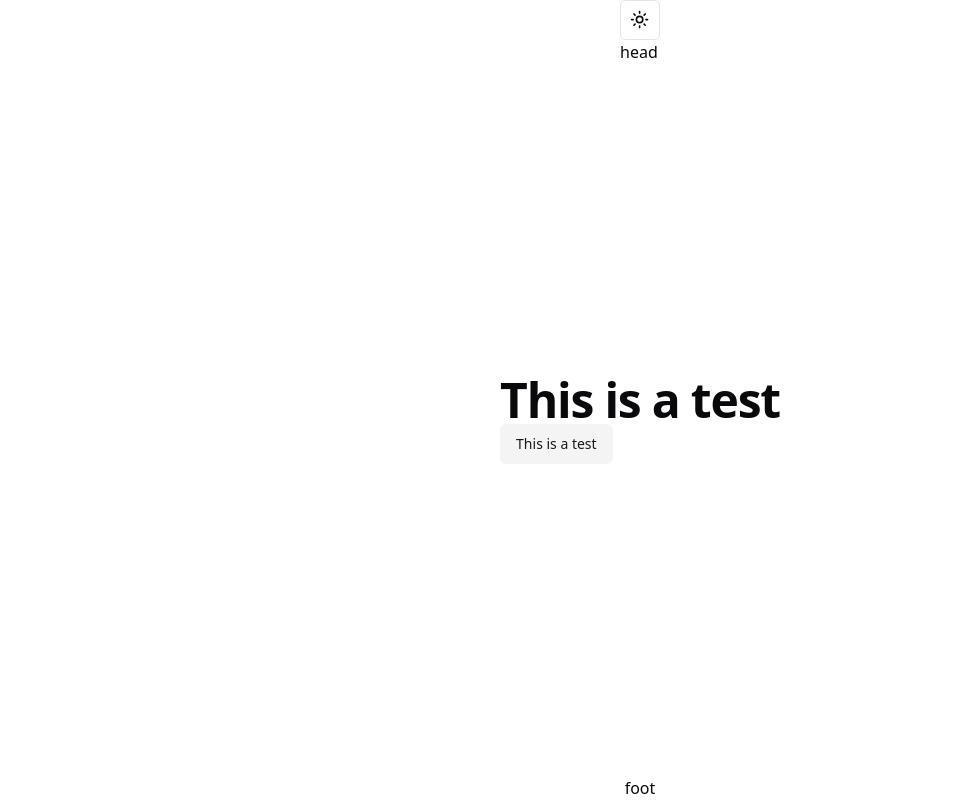
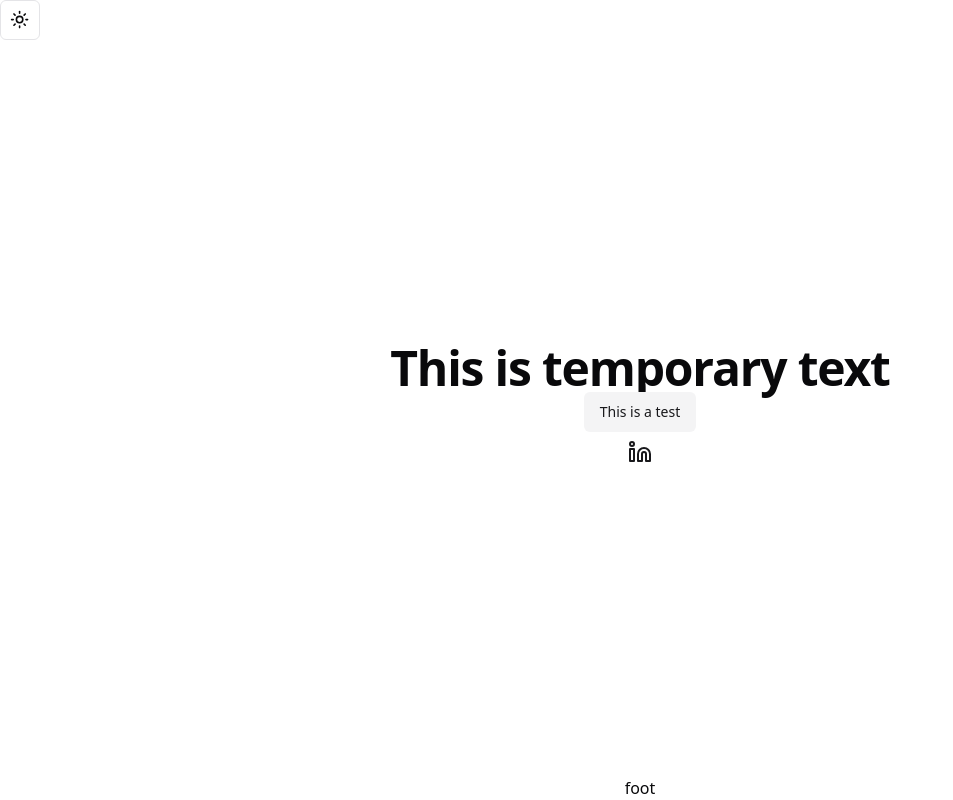
Before and after one commit to Old-Lai/personal-profile, a React (Vite) app: page / in a window 1280 px wide. Shown: the whole page, without its empty margins (0-953 px from the left). Built offline with nearby package versions, Linux system fonts and the light colour scheme.

Commit message:
add linkedin icon using lucide-react testing tailwind hover color settings

```diff
--- a/src/pages/Home/Home.jsx
+++ b/src/pages/Home/Home.jsx
@@ -1,12 +1,15 @@
 import { Button } from "@/components/ui/button";
+import { Linkedin } from 'lucide-react';
+
 
 export default function Home() {
   return (
-    <>
+    <div className="flex flex-col justify-center items-center">
       <h1 className="scroll-m-20 text-4xl font-extrabold tracking-tight lg:text-5xl">
-        This is a test
+        This is temporary text
       </h1>
-      <Button variant="secondary">This is a test</Button>
-    </>
+      <Button variant="secondary" onClick={()=>console.log("clicked")}>This is a test</Button>
+      <Button className="bg-transparent hover:bg-blue-700"><Linkedin className=" text-primary"/></Button>
+    </div>
   );
 }
--- a/src/pages/root/Root.jsx
+++ b/src/pages/root/Root.jsx
@@ -2,14 +2,15 @@
 import { Outlet } from "react-router-dom";
 
 const Root = () => {
-
   return (
-    <div id="react-root" className=" bg-background min-h-lvh flex flex-col items-center">
-      <header>
+    <div
+      id="react-root"
+      className="flex min-h-lvh flex-col items-center bg-background"
+    >
+      <header className="flex w-full justify-start items-center">
         <ModeToggle />
-        <p>head</p>
       </header>
-      <main className=" flex-1 items-center content-center">
+      <main className="flex-1 content-center items-center">
         <Outlet context={{}} />
       </main>
       <footer>
```
